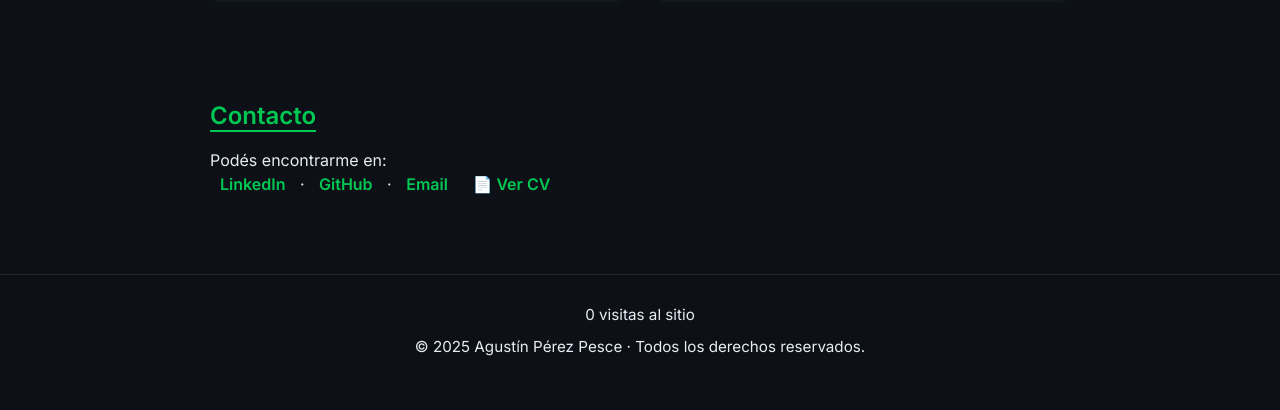
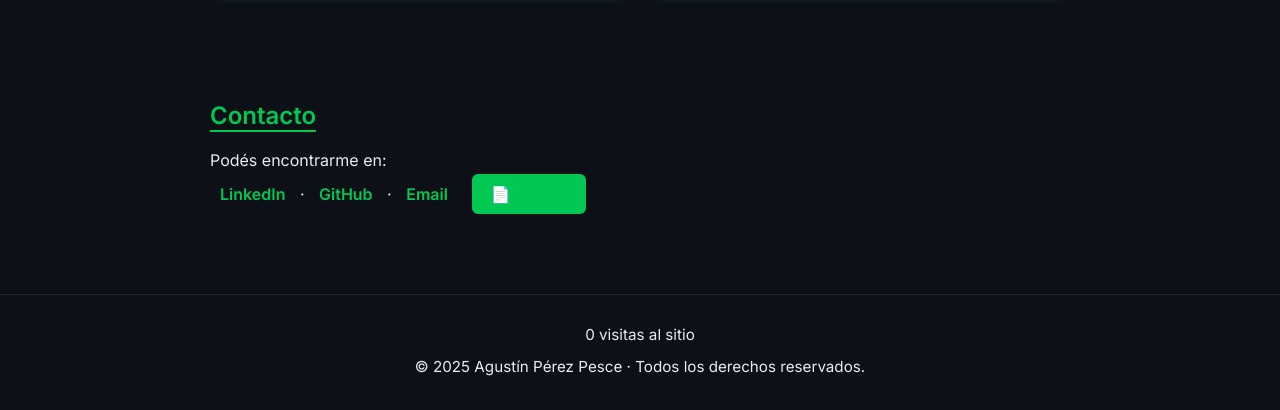
Before and after one commit to Aguppesce/Aguppesce.github.io, a PHP site: page / in a window 1280 px wide. Shown: the part 1096-1506 px from the top of the page. Before the commit the page ends 1452 px from the top, so only its background shows below. Run offline with PHP 8.4, Linux system fonts and the light colour scheme.

Commit message:
Add button styles for CV with hover effects
Added styles for the CV button with hover effects.

```diff
--- a/style.css
+++ b/style.css
@@ -164,3 +164,18 @@
     font-size: 1.1rem;
   }
 }
+
+.btn-cv {
+  display: inline-block;
+  background: #00c853;
+  color: #0d1117;
+  padding: 10px 18px;
+  border-radius: 6px;
+  font-weight: 600;
+  margin-top: 15px;
+  transition: background 0.3s ease;
+}
+.btn-cv:hover {
+  background: #1f6feb;
+  color: #fff;
+}
```
